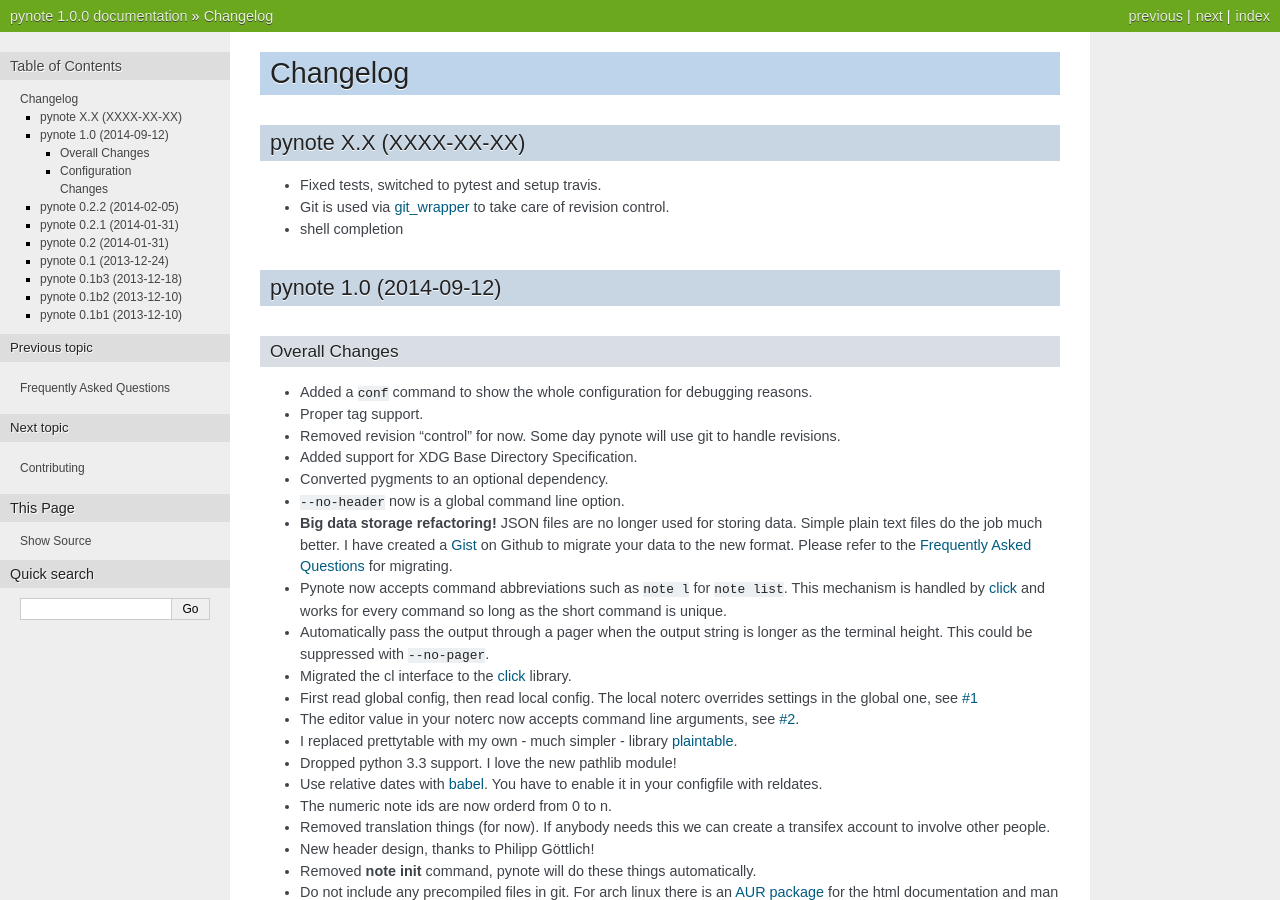
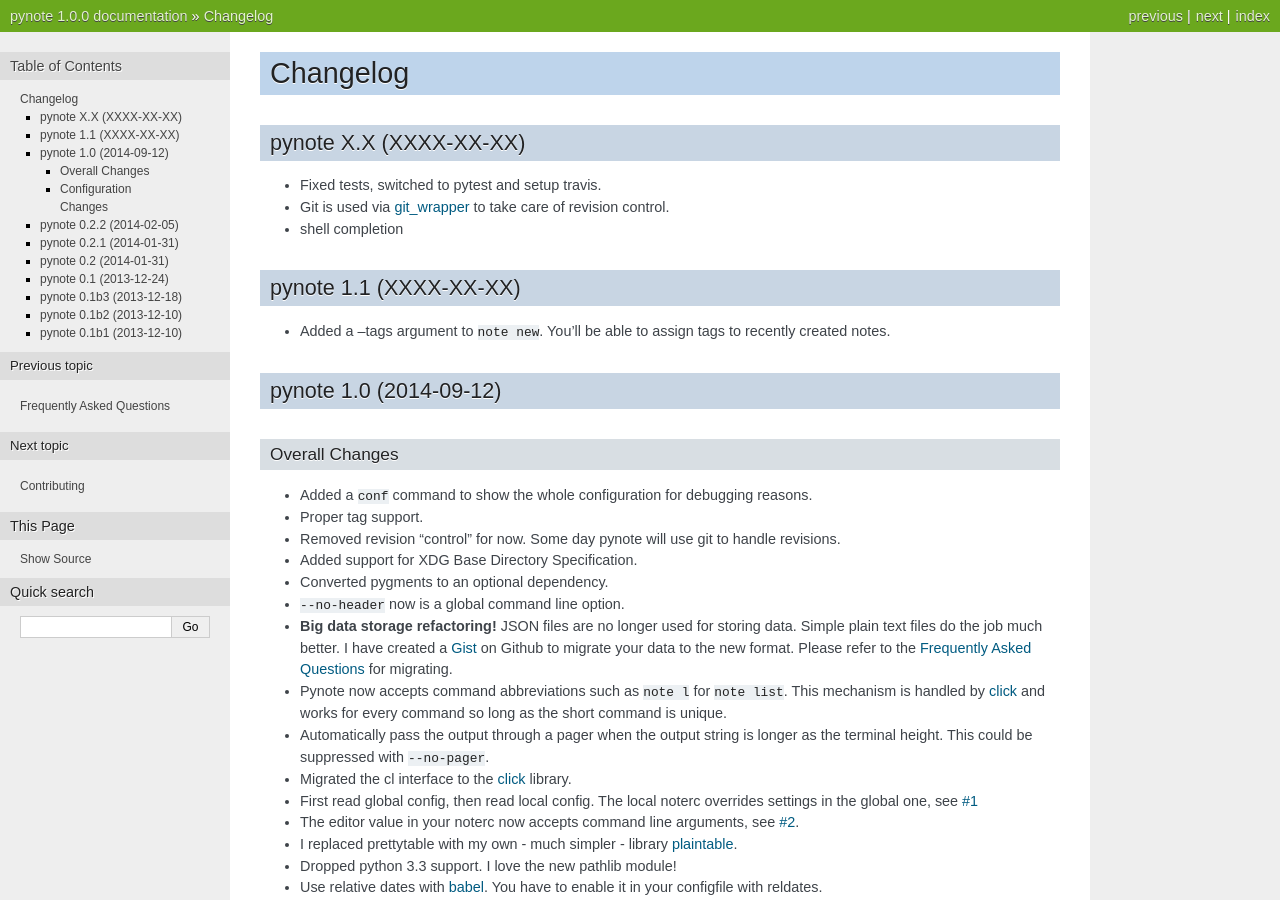
Before and after one commit to fastpacecolding/pynote, a Sphinx documentation site: the page built from docs/changelog.rst, in a window 1280 px wide and 900 px high. Built offline with Sphinx 7.4.7, drawn with Linux system fonts in a browser that asks for light colours.

Commit message:
Updated documentation according to recent changes

```diff
--- a/docs/changelog.rst
+++ b/docs/changelog.rst
@@ -7,6 +7,13 @@
 * Fixed tests, switched to pytest and setup travis.
 * Git is used via git_wrapper_ to take care of revision control.
 * shell completion
+
+
+pynote 1.1 (XXXX-XX-XX)
+-----------------------
+
+* Added a --tags argument to ``note new``. You'll be able to assign tags
+  to recently created notes.
 
 
 pynote 1.0 (2014-09-12)
--- a/docs/reference.rst
+++ b/docs/reference.rst
@@ -99,6 +99,12 @@
     $ note new "wonderful spam"
 
 
+.. cmdoption:: -t TAGS, --tags TAGS
+
+    Add tags to recently created notes. When you want to assign several tags
+    use quotes! Example: note new spam -t "tag1 tag2"
+
+
 edit
 ----
 
```
Also changed, not shown: README.rst (+4 -4 lines).
